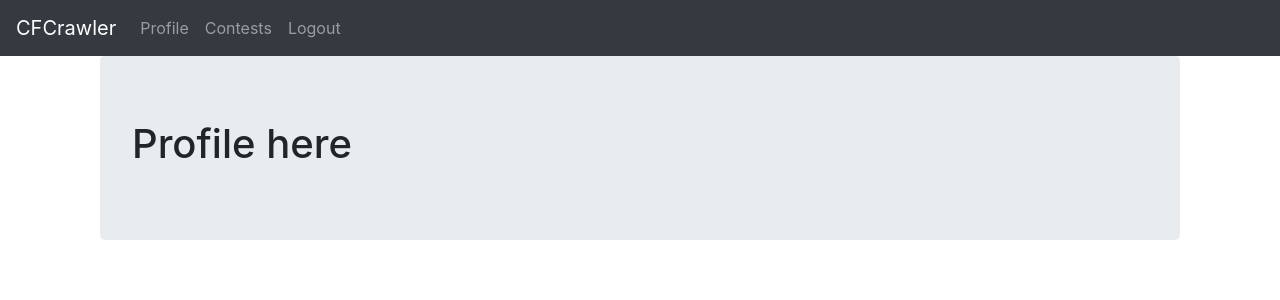
After one commit to bharasagarn/CodeforcesCrawler, a Django app: page /signupin/profile/ in a window 1280 px wide. The commit adds this page. Shown: the top 300 px of the page. Run offline with Django 3.2, Linux system fonts and the light colour scheme; a user stored in the database is signed in; some libraries are stand-ins or nearby versions.

Commit message:
profile tab added

```diff
--- a/CFCrawler/signupin/urls.py
+++ b/CFCrawler/signupin/urls.py
@@ -7,6 +7,7 @@ app_name = 'signupin'
 urlpatterns = [
     path('register/',views.register,name='register'),
     path('user_login/',views.user_login,name='user_login'),
+    path('profile/',views.profile,name='profile'),
     path('schedules/',views.schedules,name='schedules'),
     path('schedules/past',views.pastcfschedules,name='pastcfschedules'),
 ]
--- a/CFCrawler/signupin/views.py
+++ b/CFCrawler/signupin/views.py
@@ -65,6 +65,10 @@ def user_logout(request):
     logout(request)
     return HttpResponseRedirect(reverse('index'))
 
+@login_required
+def profile(request):
+    return render(request,'signupin/profile.html')
+
 def register(request):
     registered = False
     if request.method == 'POST':
--- a/CFCrawler/templates/signupin/base.html
+++ b/CFCrawler/templates/signupin/base.html
@@ -17,10 +17,10 @@
 
       <div class="collapse navbar-collapse" id="navbarSupportedContent">
         <ul class="navbar-nav mr-auto">
-          <li class="nav-item">
-            <a class="nav-link" href="{% url 'admin:index' %}">Admin</a>
-          </li>
           {% if user.is_authenticated %}
+            <li>
+              <a class="nav-link" href="{% url 'signupin:profile' %}">Profile</a>
+            </li>
             <li>
               <a class="nav-link" href="{% url 'signupin:schedules' %}">Contests</a>
             </li>
--- /dev/null
+++ b/CFCrawler/templates/signupin/profile.html
@@ -0,0 +1,8 @@
+{% extends "signupin/base.html" %}
+{% block body_block %}
+<div class="container">
+  <div class="jumbotron">
+    <h1>Profile here</h1>
+  </div>
+</div>
+{% endblock %}
```
Also changed, not shown: CFCrawler/db.sqlite3, CFCrawler/media/profile_photos/linkedin_dp.png (added).
